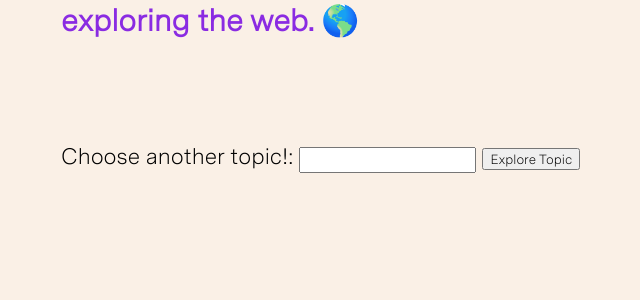
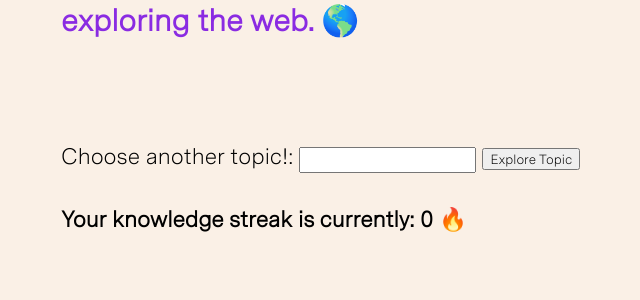
Before and after one commit to ShrayAlag/PolyMath, a Flask app: template Templates/search.html in a window 1280 px wide. Shown: the part 184-484 px from the top of the page, without its empty margins (39-679 px from the left). Run offline with Flask 2, Linux system fonts and the light colour scheme; the template is opened without the code that fills it, so the values that code supplies are empty.

Commit message:
new changes.

```diff
--- a/Static/css/main.css
+++ b/Static/css/main.css
@@ -1,6 +1,11 @@
 @font-face{
   font-family: "Messina";
   src: url("MessinaSans-Light.ttf") format("truetype");
+}
+
+@font-face{
+  font-family: "ComputerModern";
+  src: url("cmunss.ttf") format("truetype")
 }
 
 html *
@@ -32,10 +37,16 @@ h2 {
   }
 
 h3 {
-  font-family: 'Courier New', Courier, monospace;
+  font-family: "ComputerModern";
   font-size: 1.5em;
   color: black;
   }
+
+h4 {
+  font-family: "Messina";
+  font-size: 1.4em;
+  color orange;
+}
 
 form {
   font-size: 1.4em;
--- a/Templates/home.html
+++ b/Templates/home.html
@@ -3,6 +3,7 @@
     <head>
         <link rel="stylesheet" href="{{ url_for('static', filename='css/main.css')}}">
     </head>
+
 
 <h1> Hi, welcome to Polymath </h1>
     <h2> Polymath is a curiosity network that lets you learn about new ideas and topics by exploring the web. &#127758; </h2>
--- a/Templates/search.html
+++ b/Templates/search.html
@@ -1,9 +1,17 @@
 <!DOCTYPE html>
 <html lang="en">
     <head>
+        <script>
+            function myFunction() {
+                let count = Number(sessionStorage.getItem('count'));
+                sessionStorage.setItem('count', count + 1);
+                document.getElementById("myText").innerHTML = count;
+            }
+        </script>
         <link rel="stylesheet" href="{{ url_for('static', filename='css/main.css')}}">
     </head>
-<h1> Hi, welcome to Polymath </h1>
+<body onload="myFunction()">
+  <h1> Hi, welcome to Polymath </h1>
     <h2> Polymath is a curiosity network that lets you learn about new ideas and topics by exploring the web. &#127758; </h2>
      <h2>
          {% for message in get_flashed_messages()%}
@@ -15,4 +23,11 @@
             Choose another topic!:  <input type="text" name="topic">
             <input type="submit" value="Explore Topic" id="topic_form">
         </form>
+
+
+
+        <h4>Your knowledge streak is currently: <span id="myText"></span> &#128293;</h4>
+</body>
+
+
 </html>
--- a/main.py
+++ b/main.py
@@ -11,6 +11,8 @@ from transformers import pipeline
 
 app = Flask(__name__)
 app.secret_key = "Polymath"
+
+
 
 sub_topics = []
 def remove_tags(text):
@@ -31,6 +33,7 @@ def extract_article(topic):
 
   content = remove_tags(text)
 
+  """
   files = re.findall('href="/wiki/\w*"', text)
   lst = sorted(x for x in (files))
 
@@ -39,7 +42,8 @@ def extract_article(topic):
     lst[i] = lst[i][6:]
   related_articles = lst
 
-  res = (topic, content, related_articles)
+  """
+  res = (topic, content)
   return res
 
 
@@ -122,6 +126,8 @@ def topic_information(topic_chosen):
       final_out += sub_topics[i]
   return final_out
 
+## To-Dos: continue styling + use fonts, add a way to check that the article does have a wiki. Add a learn more about this
+
 
 def check_topic_in_wiki():
   return NotImplementedError()
@@ -189,6 +195,7 @@ def info_abt_topic():
 def index():
     flash(print_topics())
     return render_template('home.html')
+
 @app.route("/information", methods=["POST", "GET"])
 def information():
   topic = request.form['topic']
```
Also changed, not shown: Static/css/NeueHaasDisplayThin.ttf (added), Static/css/cmunss.ttf (added), 2 other files.
